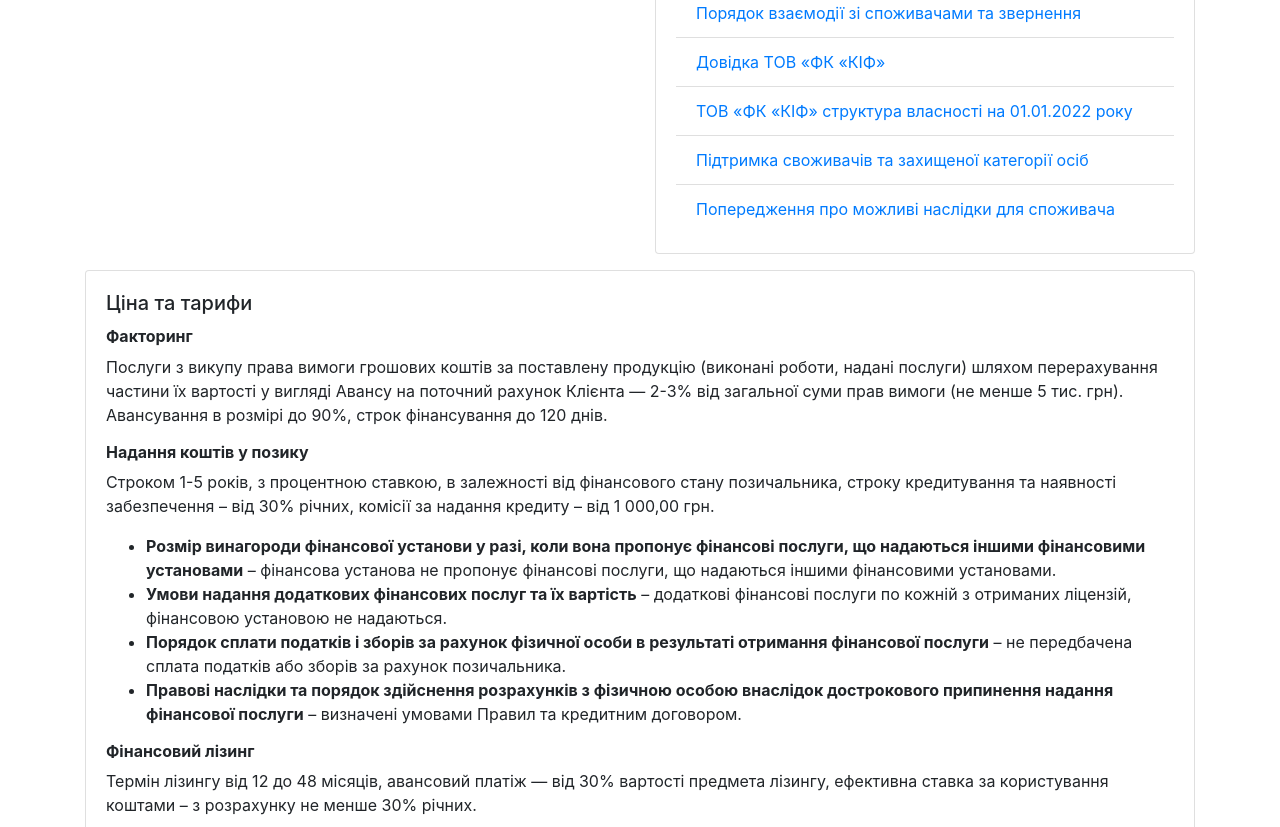
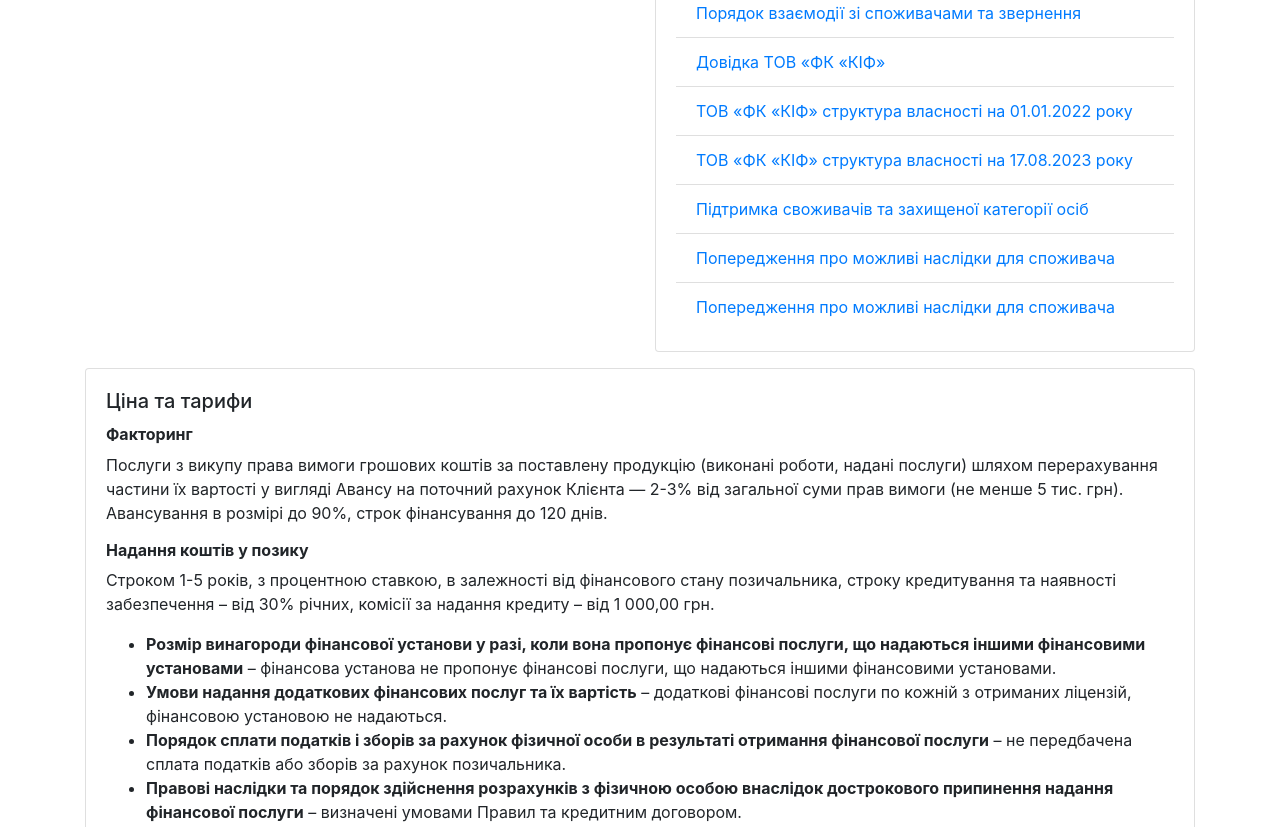
Before and after one commit to lovelave/kif-finance, a plain HTML site: page docs/index.html in a window 1280 px wide. Shown: the part 2128-2955 px from the top of the page. Drawn offline with nearby package versions, Linux system fonts and the light colour scheme.

Commit message:
Додано фінансову звітність 2022 та нову структуру власності

```diff
--- a/docs/index.html
+++ b/docs/index.html
@@ -410,12 +410,32 @@
                                     </li>
                                     <li class="list-group-item">
                                         <a
+                                            href="КІФ_структура_власності_на_17.08.2023_року.pdf"
+                                            target="_blank"
+                                            rel="noopener"
+                                        >
+                                            ТОВ «ФК «КІФ» структура власності на
+                                            17.08.2023 року
+                                        </a>
+                                    </li>
+                                    <li class="list-group-item">
+                                        <a
                                             href="Підтримка_своживачів_та_захищеної_категорії_осіб.pdf"
                                             target="_blank"
                                             rel="noopener"
                                         >
                                             Підтримка своживачів та захищеної
                                             категорії осіб
+                                        </a>
+                                    </li>
+                                    <li class="list-group-item">
+                                        <a
+                                            href="Попередження.pdf"
+                                            target="_blank"
+                                            rel="noopener"
+                                        >
+                                            Попередження про можливі наслідки
+                                            для споживача
                                         </a>
                                     </li>
                                     <li class="list-group-item">
@@ -981,6 +1001,15 @@
                                         Фінансова звітність за 2020 рік.
                                     </a>
                                 </li>
+                                <li>
+                                    <a
+                                        href="Фінансова_звітність_2022.pdf"
+                                        target="_blank"
+                                        rel="noopener"
+                                    >
+                                        Фінансова звітність за 2022 рік.
+                                    </a>
+                                </li>
                             </ul>
                         </div>
                     </div>
```
Also changed, not shown: 3 other files.
